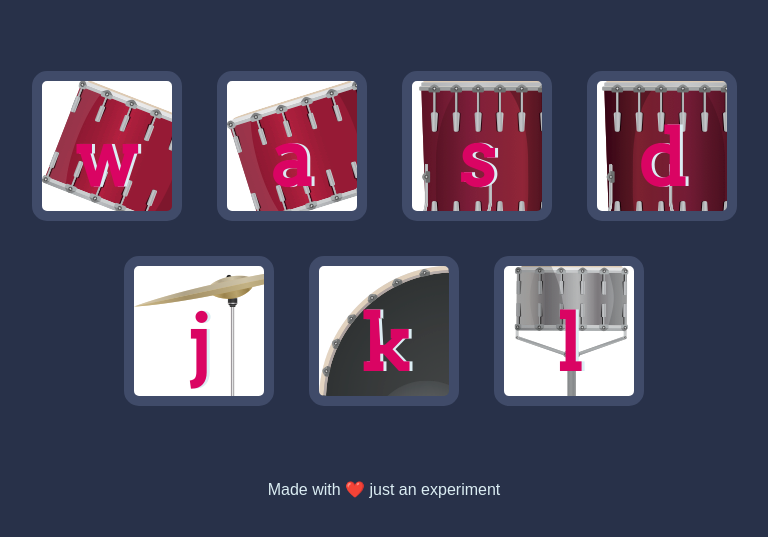
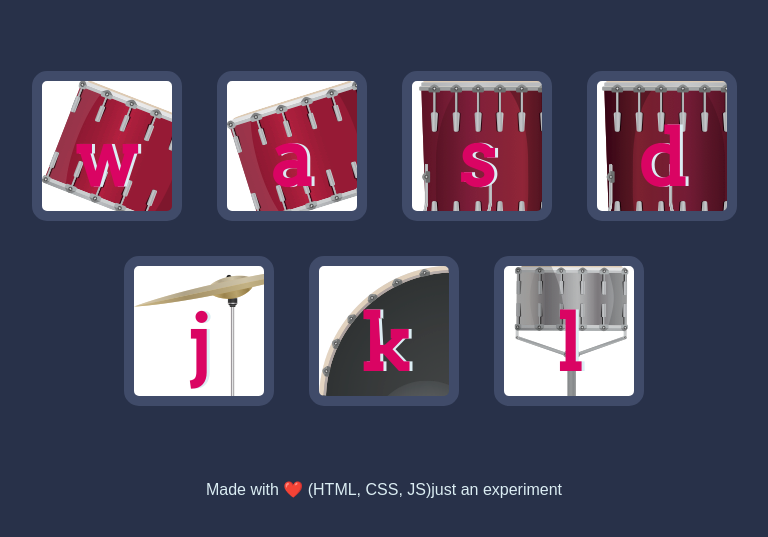
Before and after one commit to Rohitdrk22/Drum-Kit-Starting-Files, a plain HTML site: page index.html in a window 1280 px wide. Shown: the part 149-686 px from the top of the page, without its empty margins (256-1024 px from the left). Drawn offline with Linux system fonts and the light colour scheme.

Commit message:
just made and small update

```diff
--- a/index.html
+++ b/index.html
@@ -23,7 +23,7 @@
 
   <script src = "index.js" ></script>
   <footer>
-    Made with ❤️ just an experiment
+    Made with ❤️ (HTML, CSS, JS)just an experiment
   </footer>
 </body>
 
```
